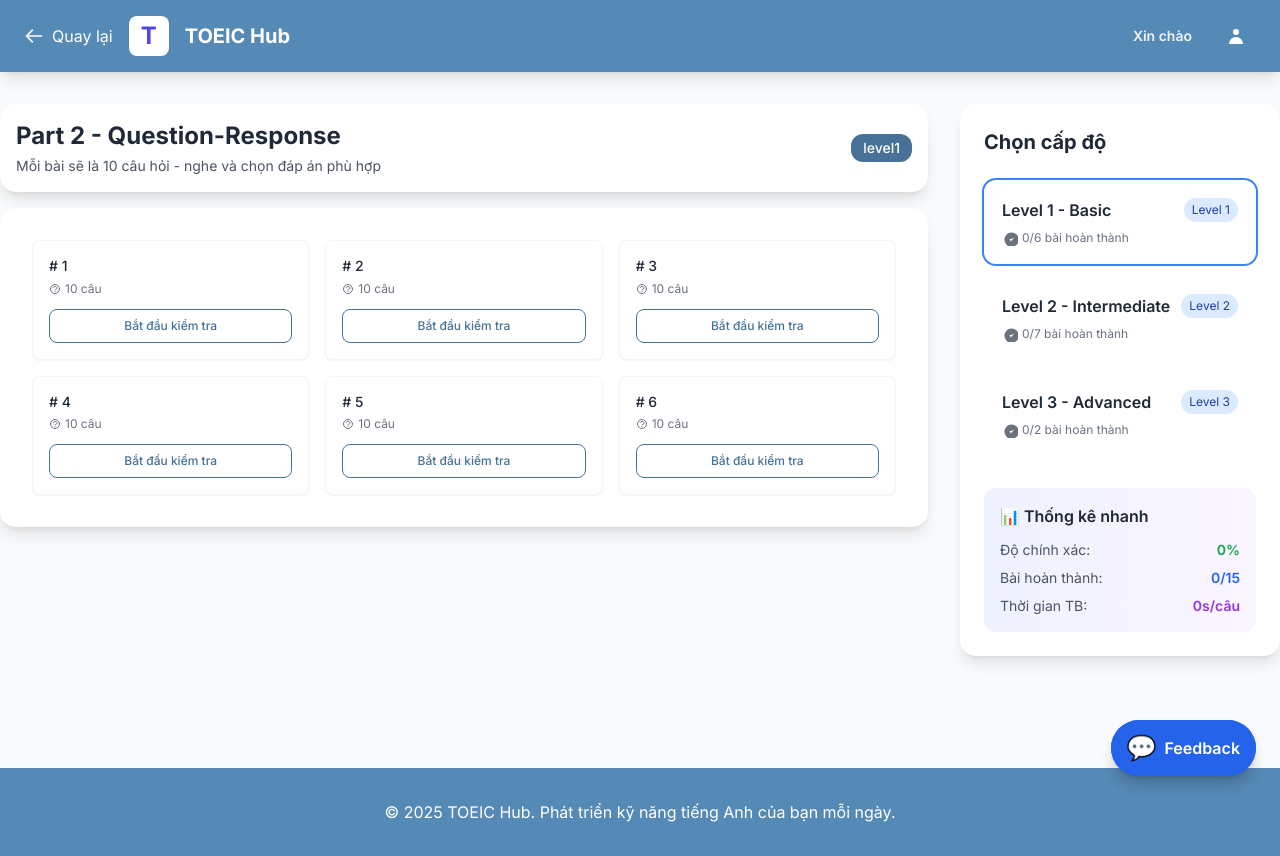
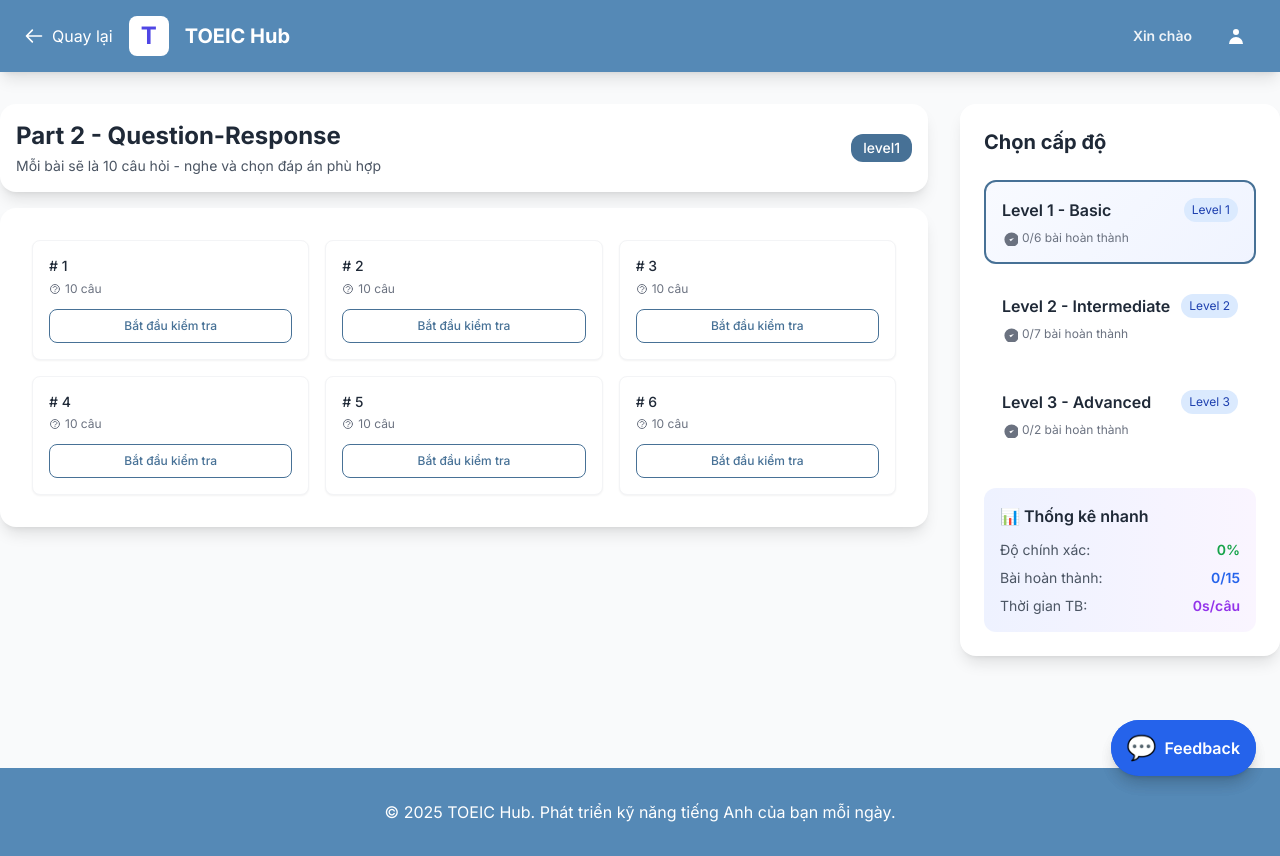
Before and after one commit to ThanhLuuv/toeic, a React (Create React App) app: page /part2 in a window 1280 px wide. Built offline with nearby package versions, Linux system fonts and the light colour scheme.

Commit message:
fix button

```diff
--- a/src/components/Part1/LevelSelection.tsx
+++ b/src/components/Part1/LevelSelection.tsx
@@ -54,7 +54,7 @@
                 key={lvl.level}
                 className={`level-card bg-white rounded-xl p-4 cursor-pointer transition-all ${
                   currentLevel === lvl.level
-                    ? 'ring-2 ring-blue-500 bg-blue-50'
+                    ? 'active-level'
                     : 'hover:bg-gray-50'
                 }`}
                 onClick={() => setCurrentLevel(lvl.level)}
--- a/src/index.css
+++ b/src/index.css
@@ -137,8 +137,9 @@
     box-shadow: 0 8px 25px rgba(0,0,0,0.1);
 }
 
-.level-card.active {
-    border-color: #667eea;
+
+.active-level {
+    border-color: #477196;
     background: linear-gradient(135deg, #f8faff 0%, #f0f4ff 100%);
 }
 
```
